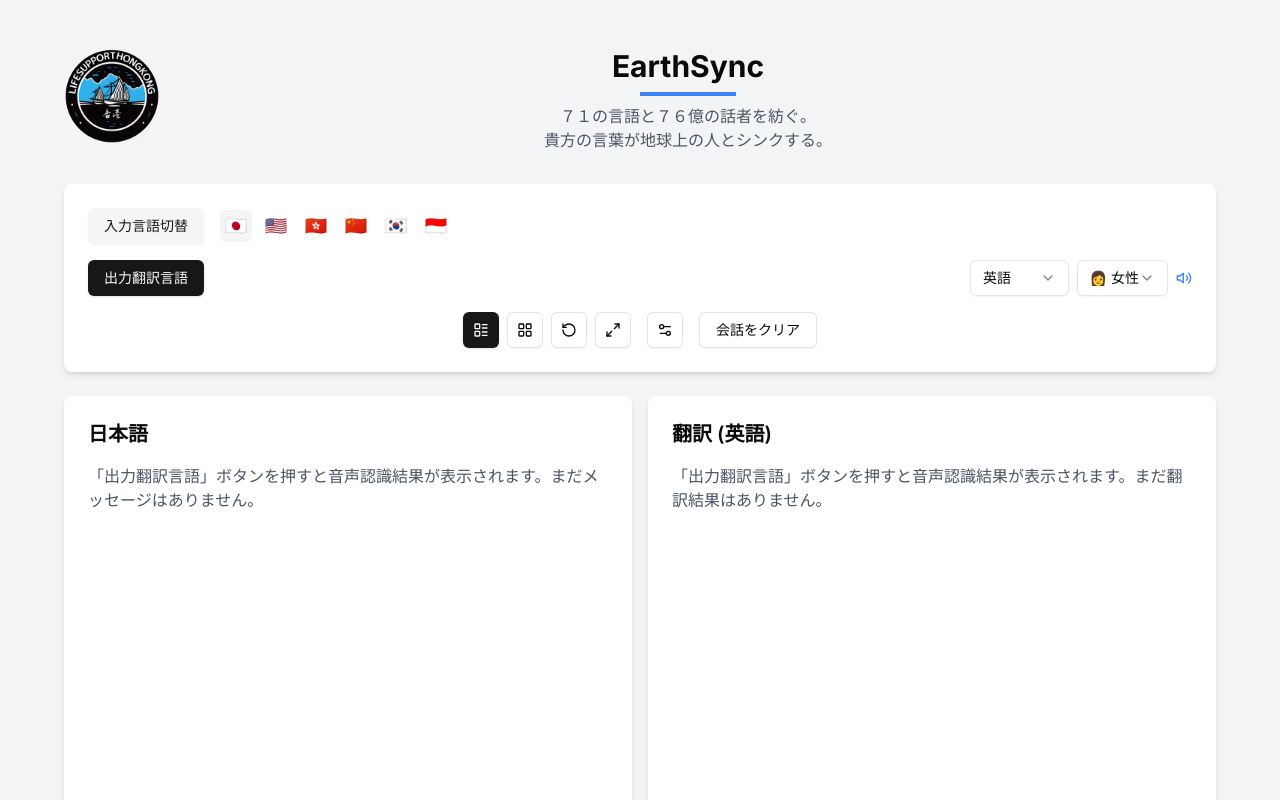
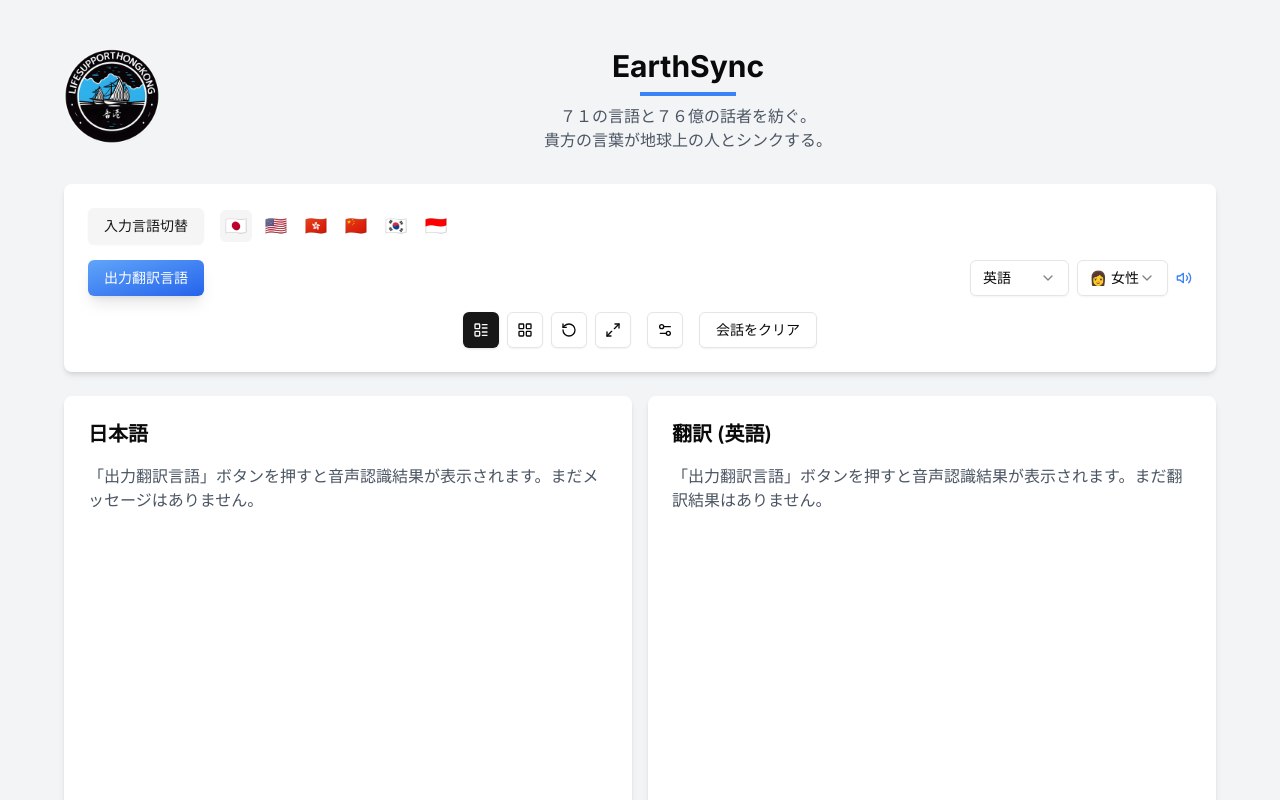
Before and after one commit to cantoneseslang/simultaneous-interpretation-system, a Next.js app: page / in a window 1280 px wide. Shown: the top 800 px of the page. Built offline with nearby package versions, Linux system fonts and the light colour scheme.

Commit message:
Update code with new changes

```diff
--- a/app/page.tsx
+++ b/app/page.tsx
@@ -346,12 +346,12 @@
 
             {/* 2行目：出力翻訳言語選択と同時通訳開始ボタン */}
             <div className="flex items-center justify-between gap-2">
-              <Button
-                onClick={toggleListening}
-                variant={isListening ? "destructive" : "default"}
-              >
-                {isListening ? "停止" : "出力翻訳言語"}
-              </Button>
+            <Button
+  onClick={toggleListening}
+  variant={isListening ? "gradientDestructive" : "gradient"}
+>
+  {isListening ? "停止" : "出力翻訳言語"}
+</Button>
 
               <div className="flex items-center gap-2">
                 {/* 言語選択 */}
--- a/components/ui/button.tsx
+++ b/components/ui/button.tsx
@@ -19,6 +19,16 @@
           "bg-secondary text-secondary-foreground shadow-sm hover:bg-secondary/80",
         ghost: "hover:bg-accent hover:text-accent-foreground",
         link: "text-primary underline-offset-4 hover:underline",
+        gradient:
+          "bg-gradient-to-br from-blue-400 to-blue-600 text-white shadow-lg hover:shadow-xl " +
+          "hover:from-blue-500 hover:to-blue-700 " +
+          "active:from-blue-600 active:to-blue-800 " +
+          "transition-all duration-200 transform hover:-translate-y-0.5 active:translate-y-0",
+        gradientDestructive:
+          "bg-gradient-to-br from-red-400 to-red-600 text-white shadow-lg hover:shadow-xl " +
+          "hover:from-red-500 hover:to-red-700 " +
+          "active:from-red-600 active:to-red-800 " +
+          "transition-all duration-200 transform hover:-translate-y-0.5 active:translate-y-0",
       },
       size: {
         default: "h-9 px-4 py-2",
```
